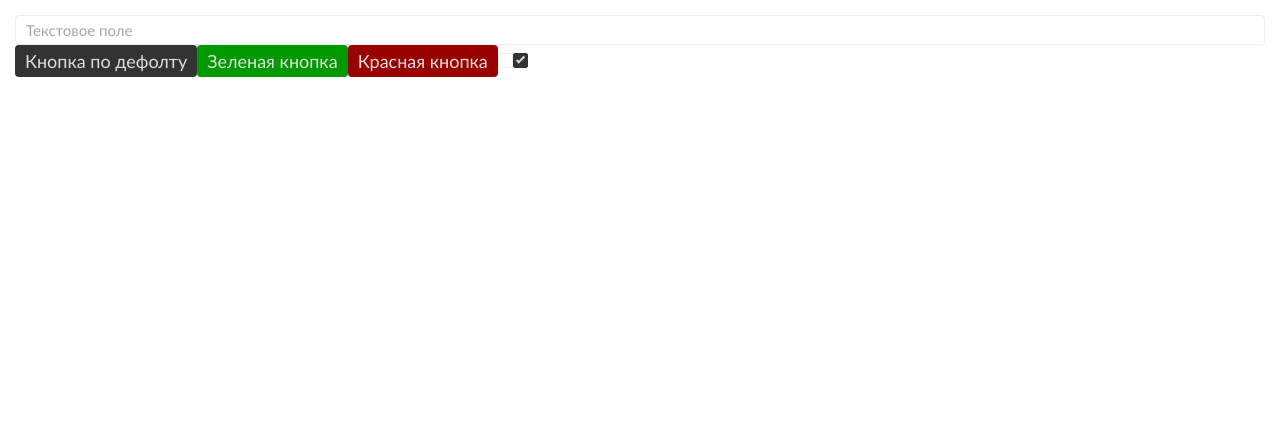
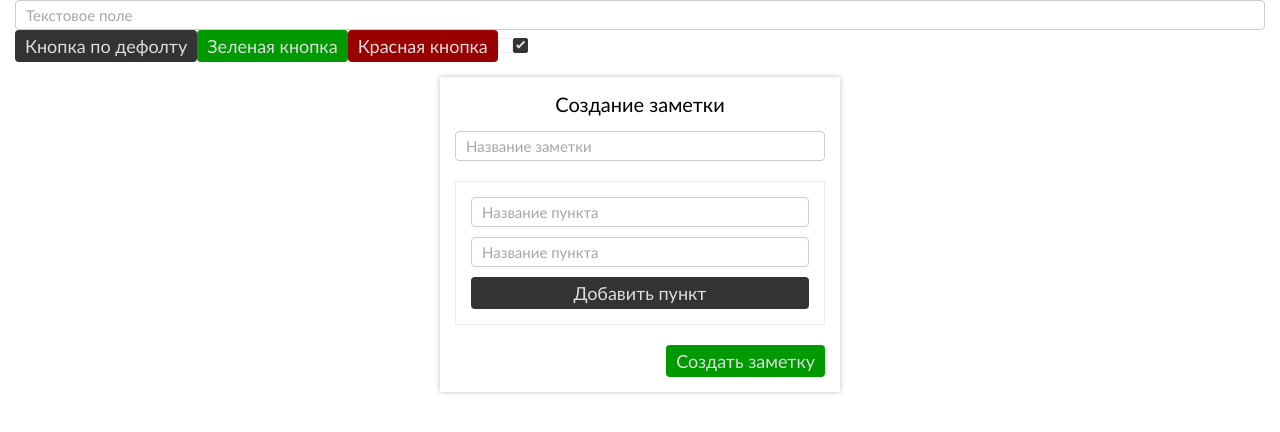
Before and after one commit to jhasuev/note-todo-2, a Vue app: page / in a window 1280 px wide. Shown: the top 432 px of the page. Built offline with nearby package versions, Linux system fonts and the light colour scheme.

Commit message:
layout for note creating

```diff
--- a/src/App.vue
+++ b/src/App.vue
@@ -16,6 +16,26 @@
   </label>
 
 
+  <div class="card">
+    <h2 class="card__title">Создание заметки</h2>
+    <div class="add">
+      <input type="text" class="form-field" placeholder="Название заметки">
+      <div class="add__todos">
+        <div class="add__todos-list">
+          <div class="add__todos-item">
+            <input type="text" class="form-field  add__todos-field" placeholder="Название пункта">
+          </div>
+          <div class="add__todos-item">
+            <input type="text" class="form-field  add__todos-field" placeholder="Название пункта">
+          </div>
+        </div>
+        <button class="btn add__todos-btn">Добавить пункт</button>
+      </div>
+      <div class="add__submit-wrapper">
+        <button class="btn btn--green">Создать заметку</button>
+      </div>
+    </div>
+  </div>
 </template>
 
 <script>
@@ -25,6 +45,39 @@ export default {
 }
 </script>
 
-<style>
+<style lang="scss" scoped>
+
+.card {
+  max-width: 400px;
+  margin: 15px auto;
+  padding: 15px;
+  box-shadow: 0 0 5px rgba(0,0,0,.25);
+
+  &__title {
+    text-align: center;
+    font-size: 20px;
+    margin-bottom: 15px;
+  }
+}
+
+.add {
+  &__todos {
+    margin-top: 20px;
+    border: 1px solid #eee;
+    padding: 15px;
+
+    &-item {
+      margin-bottom: 10px;
+    }
+    &-btn {
+      width: 100%;
+    }
+  }
+  &__submit-wrapper {
+    margin-top: 20px;
+    text-align: right;
+  }
+}
+
 
 </style>
--- a/src/scss/main.scss
+++ b/src/scss/main.scss
@@ -3,7 +3,7 @@
 body {
   font: 18px "Trebuchet MS";
   user-select: none;
-  padding: 15px;
+  padding: 0 15px;
 }
 
 @mixin placeholder-styles {
@@ -22,7 +22,7 @@ body {
   width: 100%;
   font: 15px "Trebuchet MS";
   padding: 5px 10px;
-  border: 1px solid #eee;
+  border: 1px solid #ccc;
   border-radius: 4px;
 
   transition: box-shadow .3s;
```
